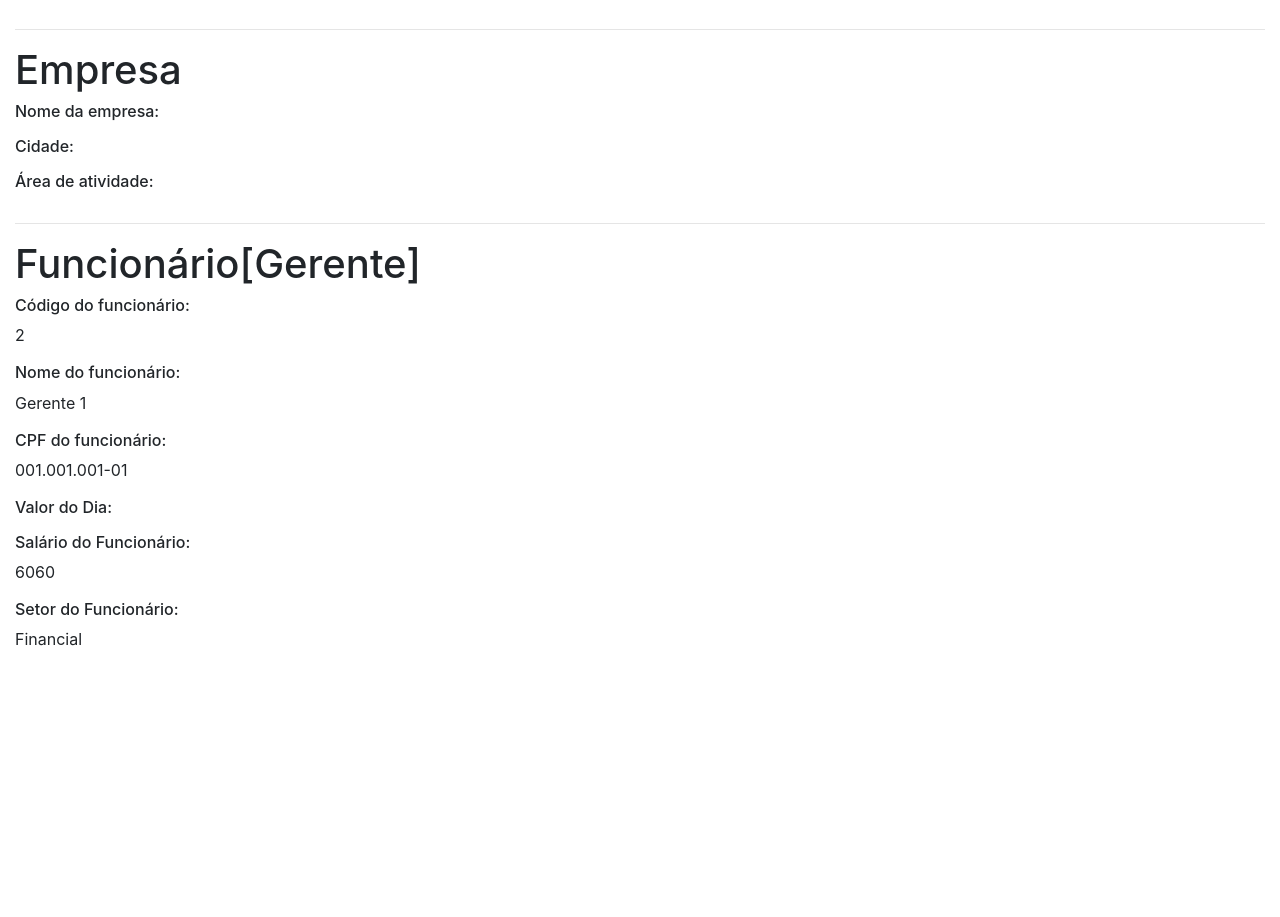
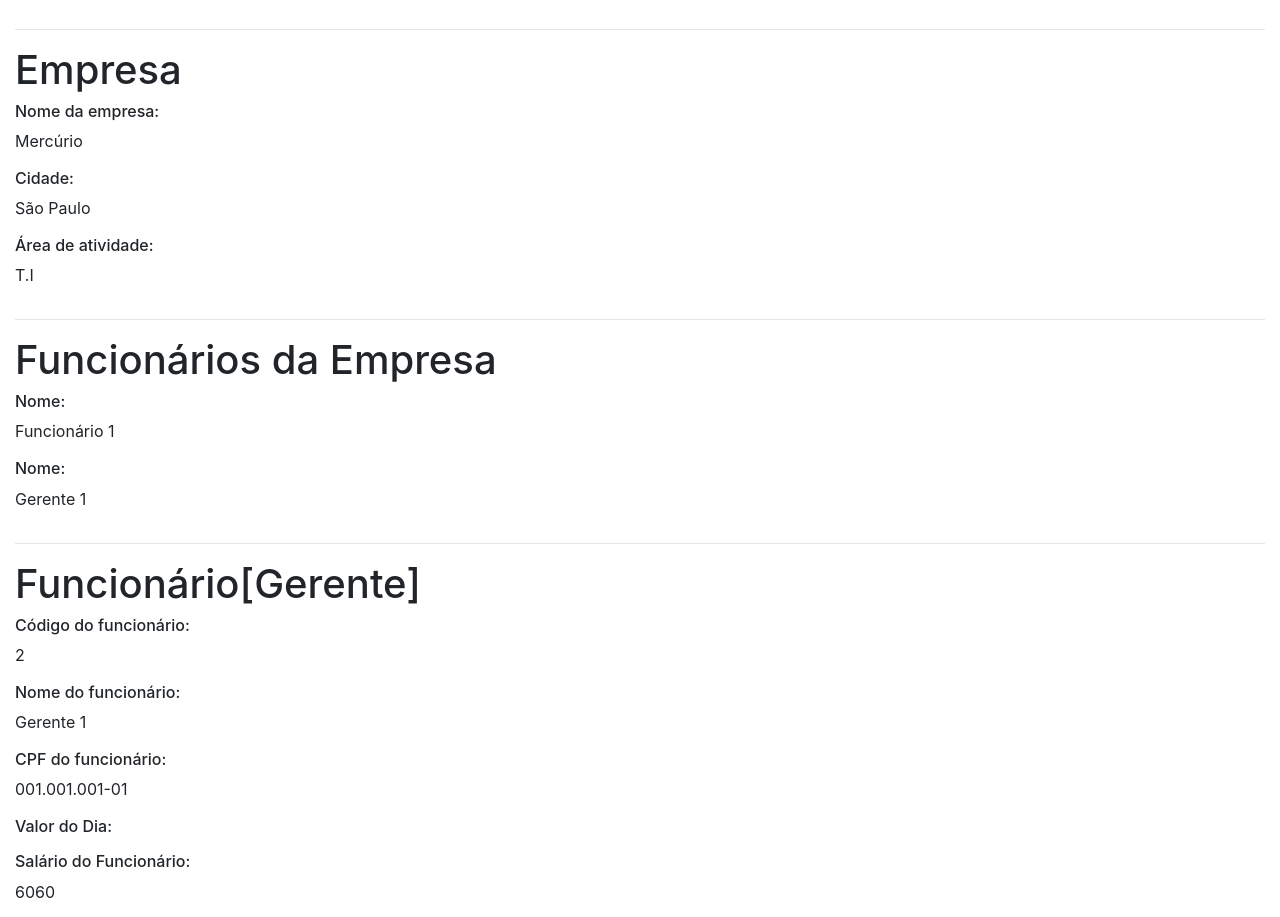
Before and after one commit to daviskooo/retorno-typescript, a website: page app/index.html in a window 1280 px wide. Shown: the part 1026-1943 px from the top of the page. Before the commit the page ends 1693 px from the top, so only its background shows below. Drawn offline with nearby package versions, Linux system fonts and the light colour scheme.

Commit message:
Adiconando funcionários na instância da empresa.

```diff
--- /dev/null
+++ b/app/enterprise.js
@@ -0,0 +1,42 @@
+"use strict";
+var enterprise;
+(function (enterprise) {
+    var Entreprise = /** @class */ (function () {
+        function Entreprise() {
+            this.customers = [];
+            this.employees = [];
+        }
+        Entreprise.prototype.getName = function () {
+            return this.enterpriseName;
+        };
+        Entreprise.prototype.setName = function (enterpriseName) {
+            this.enterpriseName = enterpriseName;
+        };
+        Entreprise.prototype.getActivity = function () {
+            return this.activity;
+        };
+        Entreprise.prototype.setActivity = function (activity) {
+            this.activity = activity;
+        };
+        Entreprise.prototype.getCity = function () {
+            return this.city;
+        };
+        Entreprise.prototype.setCity = function (city) {
+            this.city = city;
+        };
+        Entreprise.prototype.addCustomer = function (customers) {
+            this.customers.push(customers);
+        };
+        Entreprise.prototype.addEmployee = function (employees) {
+            this.employees.push(employees);
+        };
+        Entreprise.prototype.getCustomer = function () {
+            return this.customers;
+        };
+        Entreprise.prototype.getEmployee = function () {
+            return this.employees;
+        };
+        return Entreprise;
+    }());
+    enterprise.Entreprise = Entreprise;
+})(enterprise || (enterprise = {}));
--- a/app/enterprise.ts
+++ b/app/enterprise.ts
@@ -1,6 +1,6 @@
 namespace enterprise {
     export class Entreprise {
-        private enterpriseName: string;
+        private enterpriseName: string | undefined;
         private activity: string;
         private city: string;
         private customers: Array<Customer> = [];
--- a/app/implement.js
+++ b/app/implement.js
@@ -37,4 +37,20 @@ var enterprise;
     document.getElementById("managerName").textContent = m.getName();
     document.getElementById("managerCpf").textContent = m.getCpf();
     document.getElementById("sector").textContent = m.getSector();
+    // Enterprise
+    var en = new enterprise.Entreprise();
+    en.setName("Mercúrio");
+    en.setCity("São Paulo");
+    en.setActivity("T.I");
+    en.addCustomer(c);
+    en.addEmployee(e);
+    en.addEmployee(m);
+    document.getElementById("enterpriseName").textContent = en.getName();
+    document.getElementById("enterpriseCity").textContent = en.getCity();
+    document.getElementById("enterpriseActivity").textContent = en.getActivity();
+    var enterpriseEmployee = document.getElementById("enterpriseEmployee");
+    en.getEmployee().forEach(function (e) {
+        var create = "<h6>Nome:</h6><p>" + e.getName() + "</p>";
+        enterpriseEmployee.innerHTML += create;
+    });
 })(enterprise || (enterprise = {}));
--- a/app/index.html
+++ b/app/index.html
@@ -109,6 +109,13 @@
                 </div>
             </div>
             <hr></hr>
+            <h1>Funcionários da Empresa</h1>
+            <div class="row">
+                <div class="col-md-12" id="enterpriseEmployee">
+
+                </div>
+            </div>
+            <hr></hr>
             <h1>Funcionário[Gerente]</h1>
             <div class="row">
                 <div class="col-md-12">
@@ -151,6 +158,7 @@
         <script src="customer.js"></script>
         <script src="employee.js"></script>
         <script src="manager.js"></script>
+        <script src="enterprise.js"></script>
         <script src="implement.js"></script>
         <script src="https://code.jquery.com/jquery-3.4.1.slim.min.js" integrity="sha384-J6qa4849blE2+poT4WnyKhv5vZF5SrPo0iEjwBvKU7imGFAV0wwj1yYfoRSJoZ+n" crossorigin="anonymous"></script>
         <script src="https://cdn.jsdelivr.net/npm/popper.js@1.16.0/dist/umd/popper.min.js" integrity="sha384-Q6E9RHvbIyZFJoft+2mJbHaEWldlvI9IOYy5n3zV9zzTtmI3UksdQRVvoxMfooAo" crossorigin="anonymous"></script>
```
Also changed, not shown: app/implement.ts (+10 -0 lines), .theia/launch.json (added).
